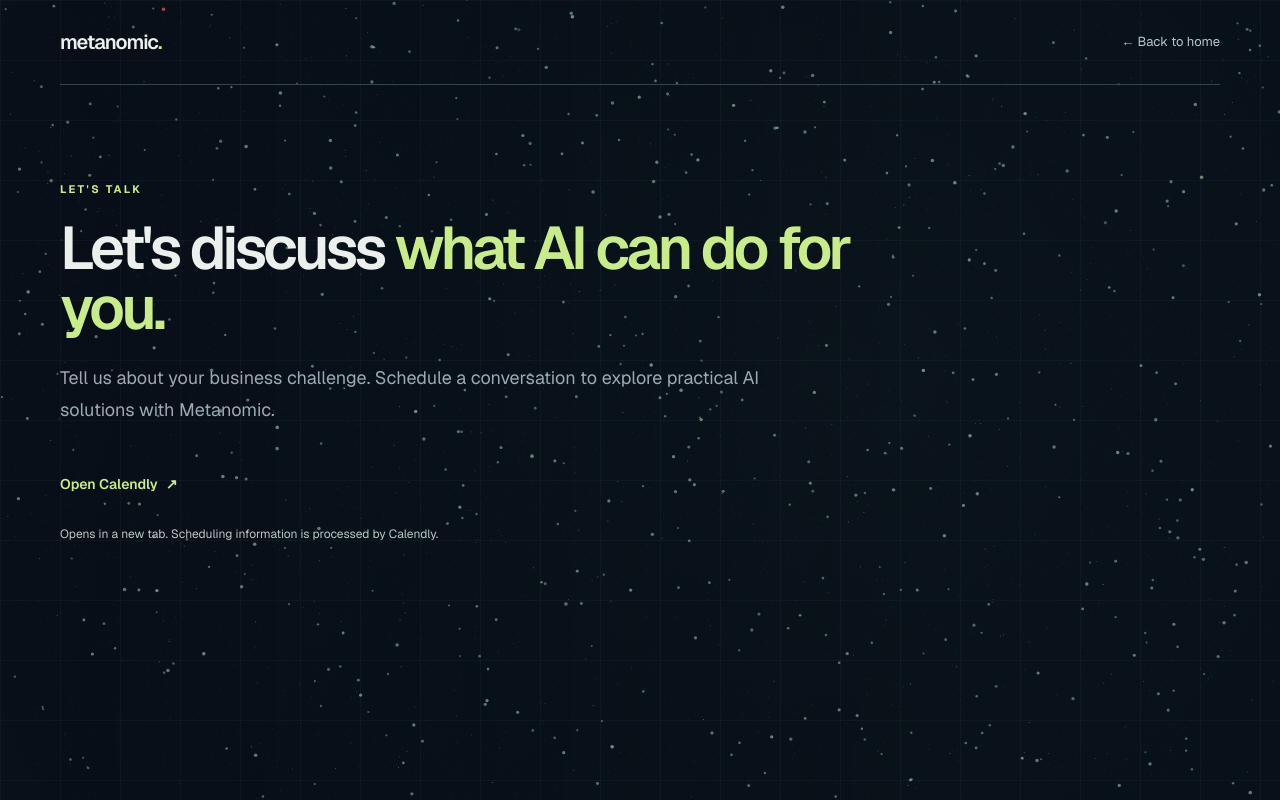
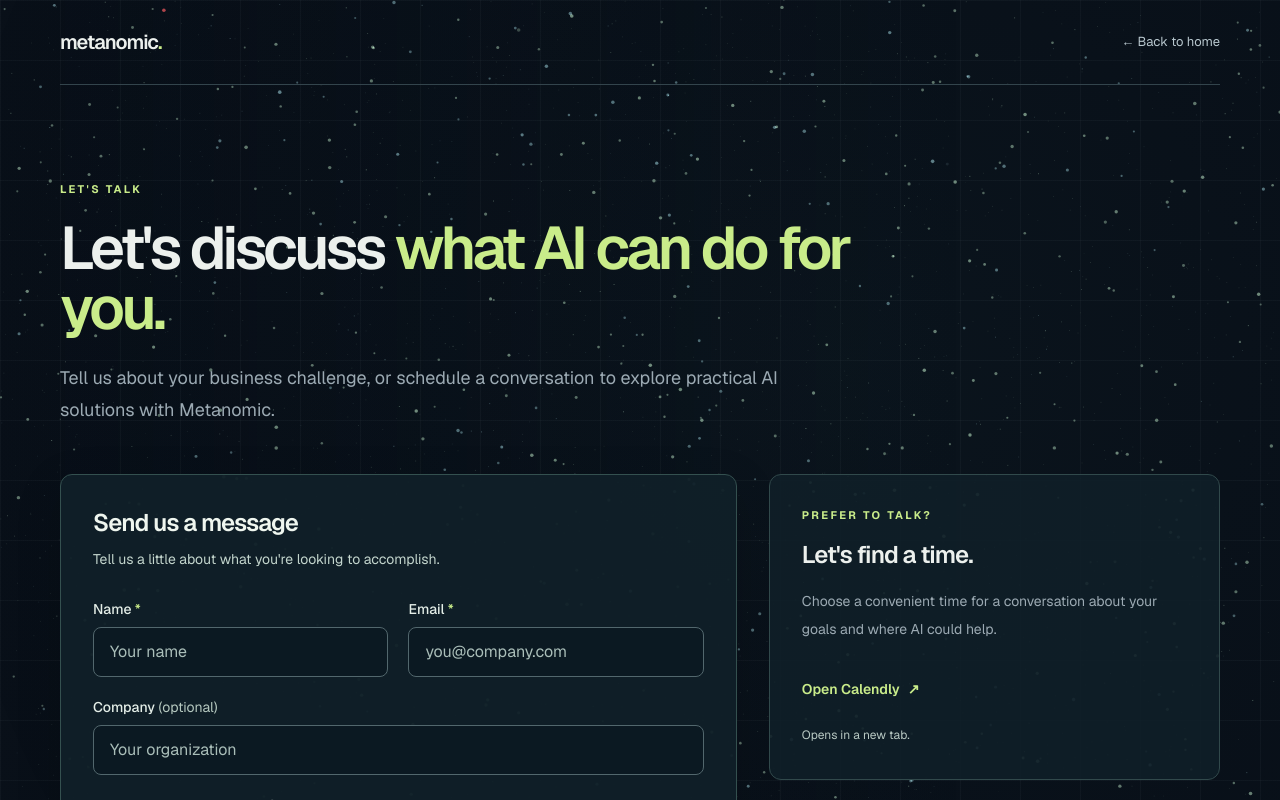
Before and after one commit to geisera/metanomic, a Next.js app: page /contact in a window 1280 px wide. Shown: the top 800 px of the page. Built offline with nearby package versions, Linux system fonts and the light colour scheme.

Commit message:
Add functional inquiry form alongside single external Calendly link

```diff
--- a/src/app/contact/page.tsx
+++ b/src/app/contact/page.tsx
@@ -1,5 +1,6 @@
 import type { Metadata } from "next";
 import Link from "next/link";
+import ContactForm from "./ContactForm";
 
 export const metadata: Metadata = {
   title: "Schedule a Conversation",
@@ -29,21 +30,27 @@ export default function ContactPage() {
           Let's discuss <span className="text-[#c9ec8a]">what AI can do for you.</span>
         </h1>
         <p className="muted mt-6 max-w-[720px] text-base leading-8 sm:text-lg">
-          Tell us about your business challenge. Schedule a conversation to explore practical AI solutions with Metanomic.
+          Tell us about your business challenge, or schedule a conversation to explore practical AI solutions with Metanomic.
         </p>
 
-        <div className="mt-9">
+        <div className="mt-12 grid items-start gap-8 lg:grid-cols-[minmax(0,1.2fr)_minmax(300px,.8fr)]">
+          <ContactForm />
+          <aside className="rounded-xl border border-[#31494b] bg-[#102029]/90 p-7 sm:p-8">
+            <p className="eyebrow">Prefer to talk?</p>
+            <h2 className="mt-4 text-2xl font-semibold tracking-[-.04em]">Let's find a time.</h2>
+            <p className="muted mt-4 text-sm leading-7">
+              Choose a convenient time for a conversation about your goals and where AI could help.
+            </p>
             <a
               href="https://calendly.com/metanomic"
               target="_blank"
               rel="noopener noreferrer"
-            className="inline-flex min-h-11 items-center gap-2 rounded-md text-sm font-semibold text-[#c9ec8a] underline underline-offset-4 hover:text-[#e5f9c4] focus-visible:outline-2 focus-visible:outline-offset-2 focus-visible:outline-[#c9ec8a]"
+              className="mt-6 inline-flex min-h-11 items-center gap-2 rounded-md text-sm font-semibold text-[#c9ec8a] underline underline-offset-4 hover:text-[#e5f9c4] focus-visible:outline-2 focus-visible:outline-offset-2 focus-visible:outline-[#c9ec8a]"
             >
               Open Calendly <span aria-hidden="true">↗</span>
             </a>
-          <p className="mt-4 text-xs leading-6 text-[#b9cac4]">
-            Opens in a new tab. Scheduling information is processed by Calendly.
-          </p>
+            <p className="mt-3 text-xs leading-6 text-[#b9cac4]">Opens in a new tab.</p>
+          </aside>
         </div>
       </section>
     </main>
```
Lines whose indentation alone changed are shown as unchanged.
